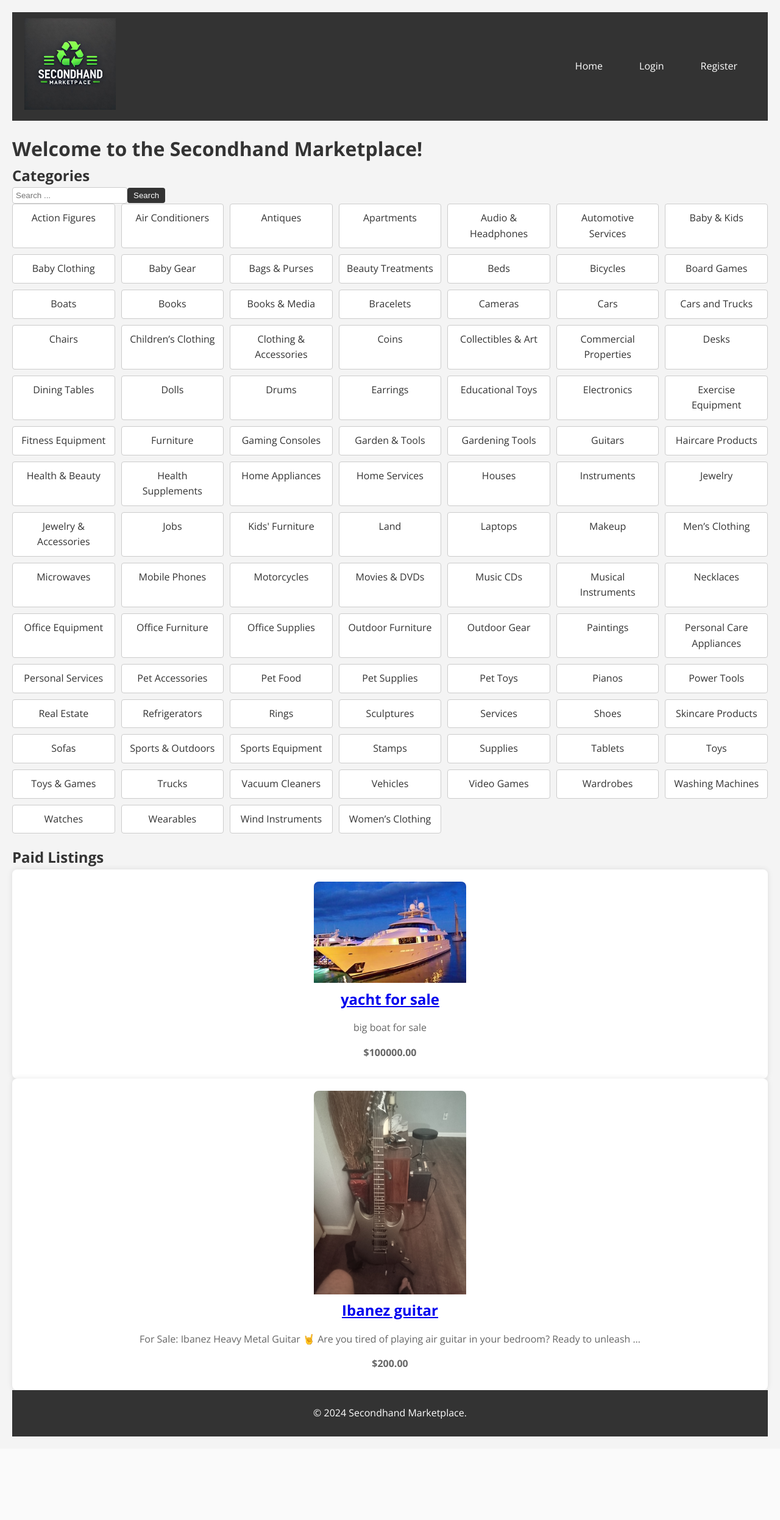
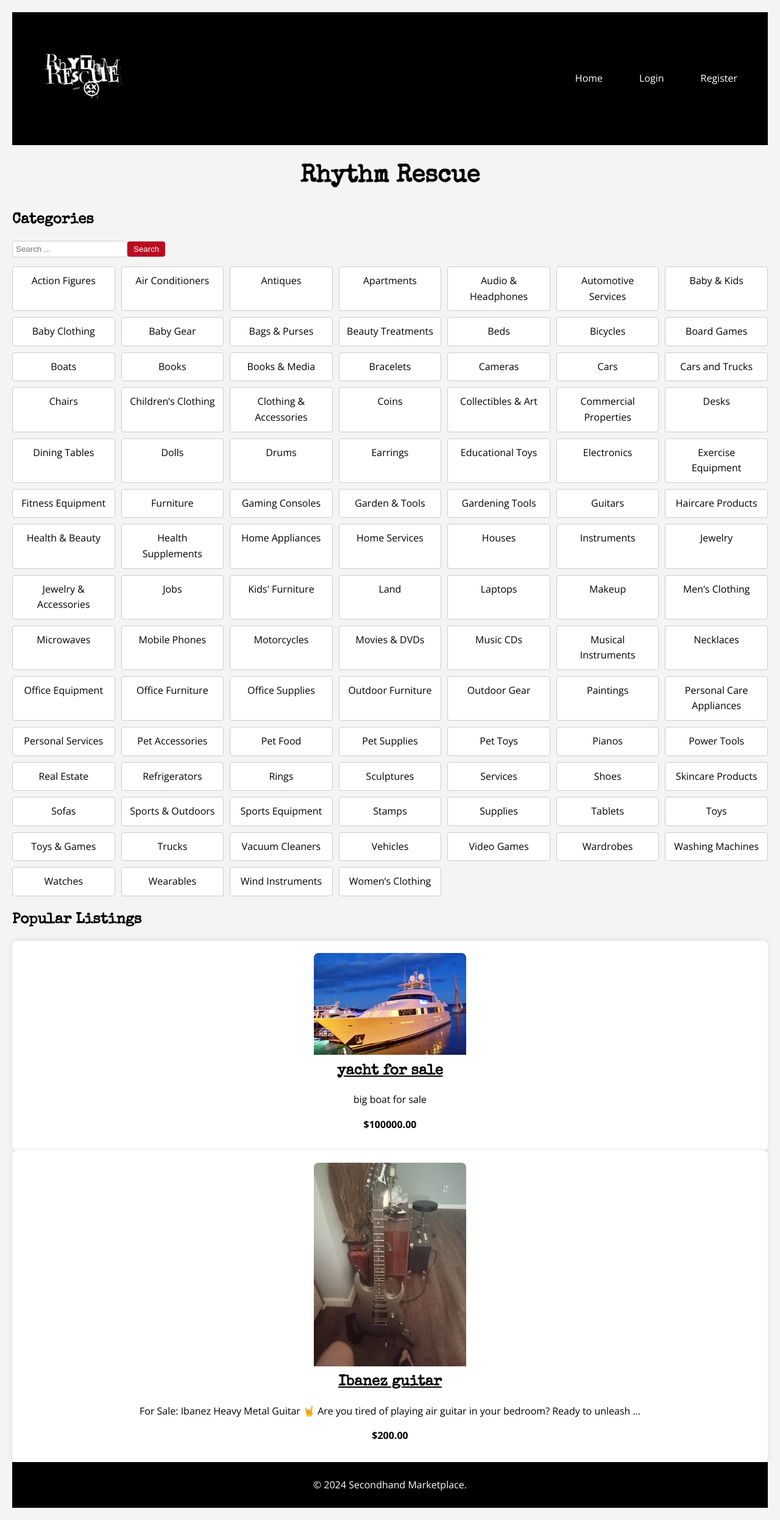
Before and after one commit to hillngeorge/Classified-marketplace, a Django app: page / in a window 1280 px wide. Shown: the whole page at 61% size. Before the commit the page ends 2356 px from the top, so only its background shows below. Run offline with Django 5.2, Linux system fonts and the light colour scheme; data comes from the database, SQL or seed files in the repository; both versions use the stored data as it was after the commit; some libraries are stand-ins or nearby versions.

Commit message:
new commit

```diff
--- a/static/css/base.css
+++ b/static/css/base.css
@@ -8,15 +8,14 @@
 
 body {
     font-family: 'Open Sans', Arial, sans-serif;
-    background-color: #f4f4f4;
+    background-color: #ffffff;
     color: #333;
     line-height: 1.6;
     padding: 20px;
 }
 
 header {
-    background-color: #333;
-    color: #fff;
+    background-color: #000000;
     padding: 10px 0;
     display: flex;
     align-items: center;
@@ -36,8 +35,9 @@ header .logo {
 }
 
 header .logo img {
-    max-width: 150px;
+    max-width: 190px;
     height: auto;
+    height: 190px;
 }
 
 header nav {
@@ -69,9 +69,9 @@ header nav ul li a, .nav-logout-button {
 }
 
 header nav ul li a:hover, .nav-logout-button:hover {
-    background: #42fa4b;
+    background: #ffffff;
     border-radius: 4px;
-    color: #333;
+    color: #000000;
 }
 
 header .search-form {
@@ -89,18 +89,18 @@ header .search-form input[type="text"] {
 header .search-form .btn-search {
     padding: 5px 10px;
     font-size: 1rem;
-    background-color: #333;
+    background-color: #000000;
     color: white;
     border: none;
     cursor: pointer;
 }
 
 header .search-form .btn-search:hover {
-    background-color: #45a049;
+    background-color: #bb0a21;
 }
 
 footer {
-    background: #333;
+    background: #000000;
     color: #ffffff;
     text-align: center;
     padding: 10px 0;
@@ -112,3 +112,20 @@ p {
     margin-bottom: 15px;
     margin-top: 15px;
 }
+h1 {
+    font-family: 'Special Elite', cursive;
+    font-size: 2.5rem;
+    font-weight: 700;
+    color: #000000;
+    text-align: center;
+    margin: 20px 0;
+}
+
+h2 {
+    font-family: 'Montserrat', sans-serif;
+    color: #000000;
+    margin-bottom: 15px;
+}
+.search-form {
+    margin-bottom: 15px;
+}
--- a/static/css/form.css
+++ b/static/css/form.css
@@ -28,5 +28,5 @@ form button {
 }
 
 form button:hover {
-    background: #45a049;
+    background: #bb0a21;
 }
--- a/static/css/home.css
+++ b/static/css/home.css
@@ -1,14 +1,14 @@
 body {
     font-family: 'Open Sans', Arial, sans-serif;
     background-color: #f4f4f4;
-    color: #333;
+    color: #000;
     line-height: 1.6;
     padding: 20px;
 }
 
 header, footer {
-    background-color: #333;
-    color: #fff;
+    background-color: #000000;
+    color: #ffffff;
     padding: 10px 0;
     text-align: center;
 }
@@ -52,7 +52,7 @@ header nav ul li a {
     padding: 5px 10px;
     border-radius: 4px;
     border: none;
-    background-color: #333;
+    background-color: #bb0a21;
     color: #fff;
     cursor: pointer;
 }
@@ -75,13 +75,13 @@ header nav ul li a {
     border-radius: 4px;
     text-align: center;
     text-decoration: none;
-    color: #333;
+    color: #000;
     transition: background-color 0.2s;
 }
 
 .category-box:hover {
-    background-color: #42fa4b;
-    color: #333;
+    background-color: #bb0a21;
+    color: #000000;
 }
 
 .listings {
@@ -95,6 +95,7 @@ header nav ul li a {
     box-shadow: 0 0 10px rgba(0, 0, 0, 0.1);
     text-align: center;
     transition: transform 0.2s, box-shadow 0.2s;
+
 }
 
 .listing-card:hover {
@@ -113,16 +114,38 @@ header nav ul li a {
 .listing-card h3 {
     margin-bottom: 15px;
     font-size: 1.5rem;
-    color: #333;
+    color: #000000;
 }
 
 .listing-card p {
     margin-bottom: 10px;
     font-size: 1rem;
-    color: #666;
+    color: #000;
 }
 
 
 .hide {
     display: none !important;
 }
+
+h1 {
+    font-family: 'Special Elite', cursive;
+    font-size: 2.5rem;
+    font-weight: 700;
+    color: #000000;
+    text-align: center;
+    margin: 20px 0;
+}
+
+h2 {
+    font-family: 'Special Elite', cursive;
+    color: #000000;
+}
+h3 {
+    color: #000;
+    font-family: 'Special Elite', cursive;
+}
+
+a {
+    color: #000;
+}
--- a/static/css/listing_form.css
+++ b/static/css/listing_form.css
@@ -12,7 +12,7 @@
 .page-title {
     font-size: 2rem;
     margin-bottom: 20px;
-    color: #333;
+    color: #000000;
     text-align: center;
 }
 
@@ -42,7 +42,7 @@
 
 .btn-submit {
     display: inline-block;
-    background-color: #333;
+    background-color: #bb0a21;
     color: #fff;
     padding: 10px 20px;
     border-radius: 4px;
@@ -53,5 +53,5 @@
 }
 
 .btn-submit:hover {
-    background-color: #45a049;
+    background-color: #bb0a21;
 }
--- a/static/css/profile.css
+++ b/static/css/profile.css
@@ -43,15 +43,15 @@
 
 .profile-container .button-container button {
     padding: 10px 20px;
-    background-color: #4CAF50;
-    color: white;
+    background-color: #ffffff;
+    color: #000000;
     border: none;
     border-radius: 5px;
     cursor: pointer;
 }
 
 .profile-container .button-container button:hover {
-    background-color: #45a049;
+    background-color: #bb0a21;
 }
 
 .profile-container .logout-link {
--- a/static/css/register.css
+++ b/static/css/register.css
@@ -46,7 +46,7 @@
 }
 
 .btn-submit:hover {
-    background-color: #45a049;
+    background-color: #bb0a21;
 }
 
 p {
--- a/templates/base.html
+++ b/templates/base.html
@@ -4,10 +4,13 @@
 <head>
     <meta charset="UTF-8">
     <meta name="viewport" content="width=device-width, initial-scale=1.0">
-    <title>{% block title %}Secondhand Marketplace{% endblock %}</title>
+    <title>{% block title %}RhythmRescue{% endblock %}</title>
     {% load static %}
     <link rel="stylesheet" href="{% static 'css/base.css' %}">
+    <link rel="stylesheet" href="https://fonts.googleapis.com/css2?family=Montserrat:wght@400;700&display=swap">
     <link rel="stylesheet" href="https://fonts.googleapis.com/css2?family=Open+Sans:wght@400;600;700&display=swap">
+    <link href="https://fonts.googleapis.com/css2?family=Special+Elite&display=swap" rel="stylesheet">
+
     {% block extra_css %}
     {% endblock %}
 </head>
@@ -15,7 +18,7 @@
     <header>
         <div class="header-content">
             <div class="logo">
-                <img src="{% static 'img/logo1.jpg' %}" alt="Secondhand Marketplace Logo">
+                <img src="{% static 'img/logo3.jpg' %}" alt="Secondhand Marketplace Logo">
             </div>
 
             <nav>
--- a/templates/home.html
+++ b/templates/home.html
@@ -1,7 +1,7 @@
 {% extends 'base.html' %}
 {% load static %}
 
-{% block title %}Welcome to Secondhand Marketplace{% endblock %}
+{% block title %}Rhythm Rescue{% endblock %}
 
 {% block extra_css %}
     <link rel="stylesheet" href="{% static 'css/home.css' %}">
@@ -11,7 +11,7 @@
 
     <script src="{% static '/js/categories.js' %}"></script>
 
-    <h1>Welcome to the Secondhand Marketplace!</h1>
+    <h1>Rhythm Rescue</h1>
 
     <section class="categories">
         <h2>Categories</h2>
@@ -29,7 +29,7 @@
     </section>
 
     <section class="listings">
-        <h2>Paid Listings</h2>
+        <h2>Popular Listings</h2>
         {% for listing in listings %}
             <div class="listing-card">
                 {% if listing.image %}
```
Also changed, not shown: static/css/contact.css (+7 -7 lines), static/css/listings.css (+20 -19 lines), db.sqlite3, static/img/davis.png (added), static/img/logo2.jpg (added), static/img/logo3.jpg (added).
